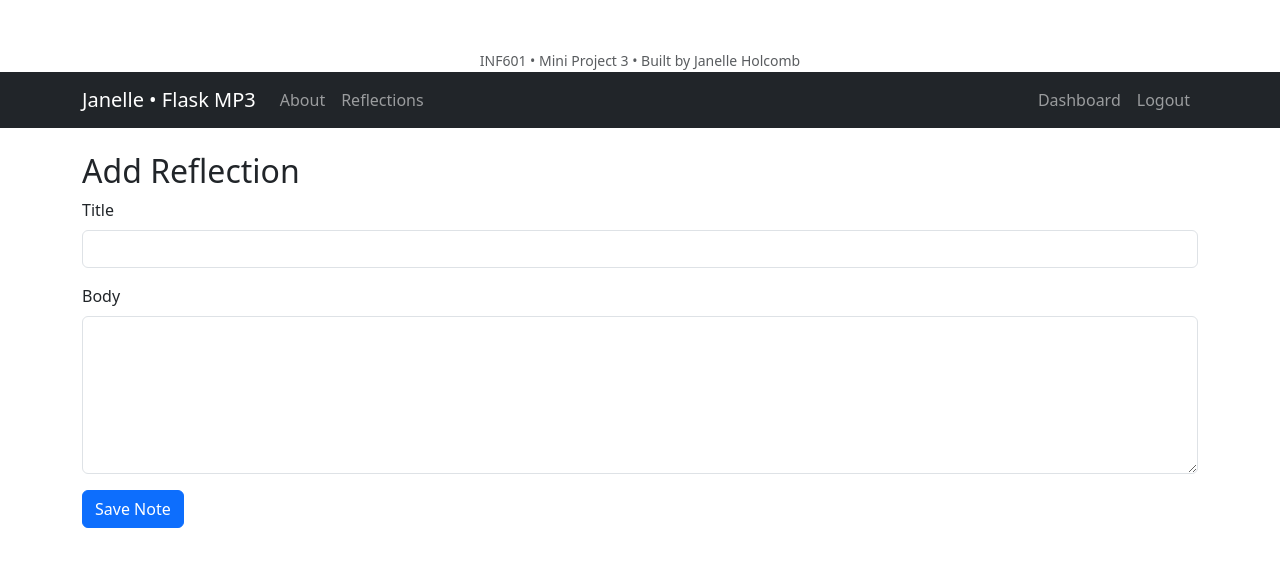
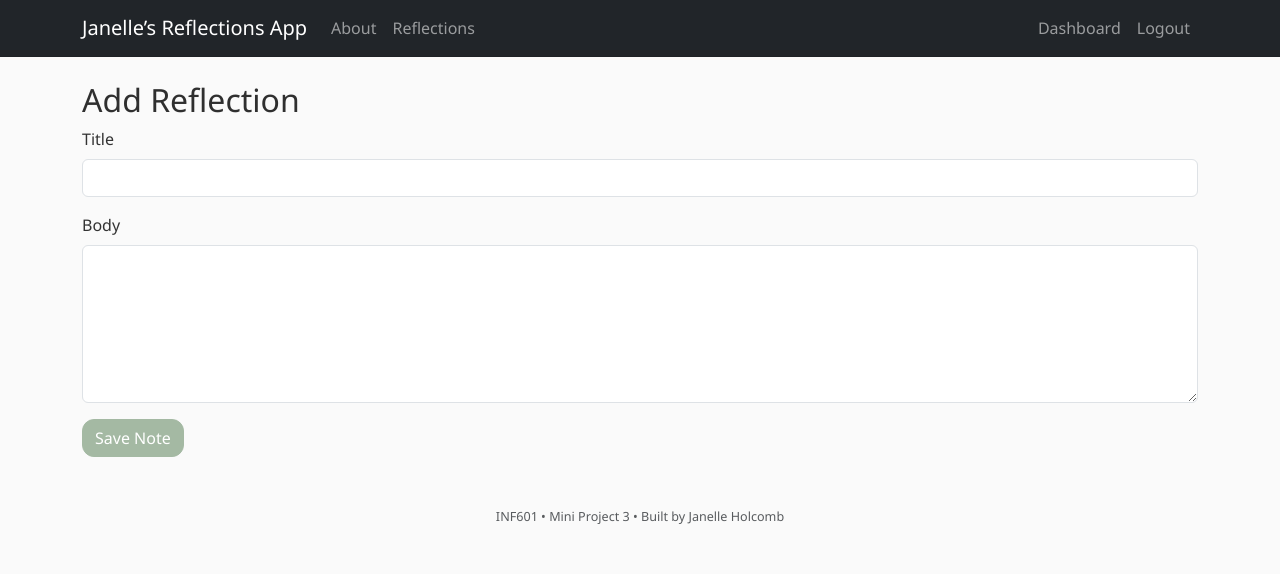
Before and after one commit to Jadette32/miniproject3JanelleHolcomb, a Flask app: page /notes/add in a window 1280 px wide. Shown: the top 574 px of the page. Run offline with Flask 3, Linux system fonts and the light colour scheme; the visitor is signed in with stand-in values (Sample User, id 1).

Commit message:
UI polish: renamed navbar brand and added soft hover glow to buttons

```diff
--- a/app/static/css/styles.css
+++ b/app/static/css/styles.css
@@ -1 +1,53 @@
-body { padding-bottom: 40px; }
+/* Base layout spacing */
+body {
+  padding-bottom: 48px;
+  background-color: #fafafa; /* light neutral background */
+  font-family: "Segoe UI", Arial, sans-serif;
+  color: #333;
+}
+
+/* Navbar */
+.navbar {
+  border-bottom: 1px solid rgba(0, 0, 0, 0.08);
+  background-color: #ffffff;
+}
+
+/* Headings */
+h1, h2, h3 {
+  font-weight: 500;
+  color: #2f2f2f;
+}
+
+/* Buttons */
+.btn-primary {
+  background-color: #a4b9a3; /* soft sage tone */
+  border-color: #a4b9a3;
+  border-radius: 12px;
+}
+
+.btn-primary:hover {
+  background-color: #8da78c;
+  border-color: #8da78c;
+}
+
+/* Lists / notes */
+.list-group-item {
+  border-radius: 10px;
+  margin-bottom: 6px;
+  border: 1px solid rgba(0, 0, 0, 0.05);
+}
+
+/* Footer */
+footer {
+  margin-top: 40px;
+  text-align: center;
+  color: #777;
+  font-size: 0.9rem;
+}
+/* Button hover glow */
+.btn-primary:hover,
+.btn-primary:focus {
+  box-shadow: 0 0 10px rgba(164, 185, 163, 0.6);
+  transform: translateY(-1px);
+  transition: all 0.2s ease;
+}
--- a/app/templates/base.html
+++ b/app/templates/base.html
@@ -1,20 +1,21 @@
-
 <!doctype html>
 <html lang="en">
   <head>
     <meta charset="utf-8">
     <meta name="viewport" content="width=device-width, initial-scale=1">
     <title>{% block title %}Janelle’s Mini Project 3{% endblock %}</title>
+
+    <!-- Bootstrap CSS -->
     <link href="https://cdn.jsdelivr.net/npm/bootstrap@5.3.3/dist/css/bootstrap.min.css" rel="stylesheet">
+
+    <!-- stylesheet -->
+    <link rel="stylesheet" href="{{ url_for('static', filename='css/styles.css') }}">
   </head>
-  <footer class="mt-5 text-center text-muted">
-  <small>INF601 • Mini Project 3 • Built by Janelle Holcomb</small>
-</footer>
 
   <body>
     <nav class="navbar navbar-expand-lg navbar-dark bg-dark mb-4">
       <div class="container">
-        <a class="navbar-brand" href="{{ url_for('main.index') }}">Janelle • Flask MP3</a>
+        <a class="navbar-brand" href="{{ url_for('main.index') }}">Janelle’s Reflections App</a>
         <button class="navbar-toggler" type="button" data-bs-toggle="collapse" data-bs-target="#nav" aria-controls="nav" aria-expanded="false" aria-label="Toggle navigation">
           <span class="navbar-toggler-icon"></span>
         </button>
@@ -50,6 +51,11 @@
       {% block content %}{% endblock %}
     </main>
 
+    <!-- Footer -->
+    <footer class="mt-5 text-center text-muted">
+      <small>INF601 • Mini Project 3 • Built by Janelle Holcomb</small>
+    </footer>
+
     <script src="https://cdn.jsdelivr.net/npm/bootstrap@5.3.3/dist/js/bootstrap.bundle.min.js"></script>
     {% block scripts %}{% endblock %}
   </body>
```
